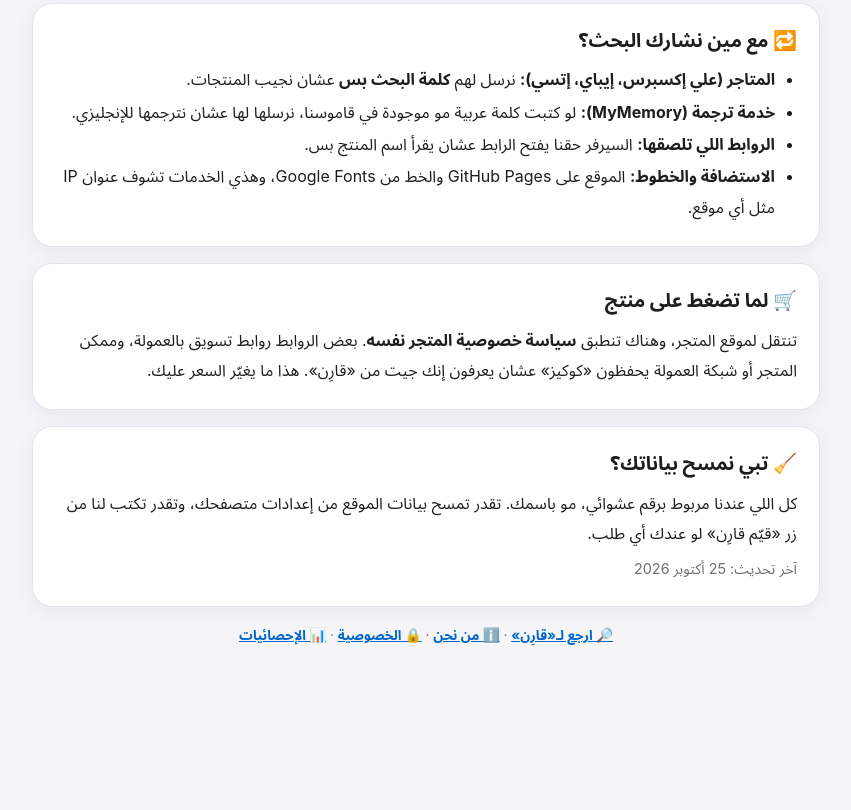
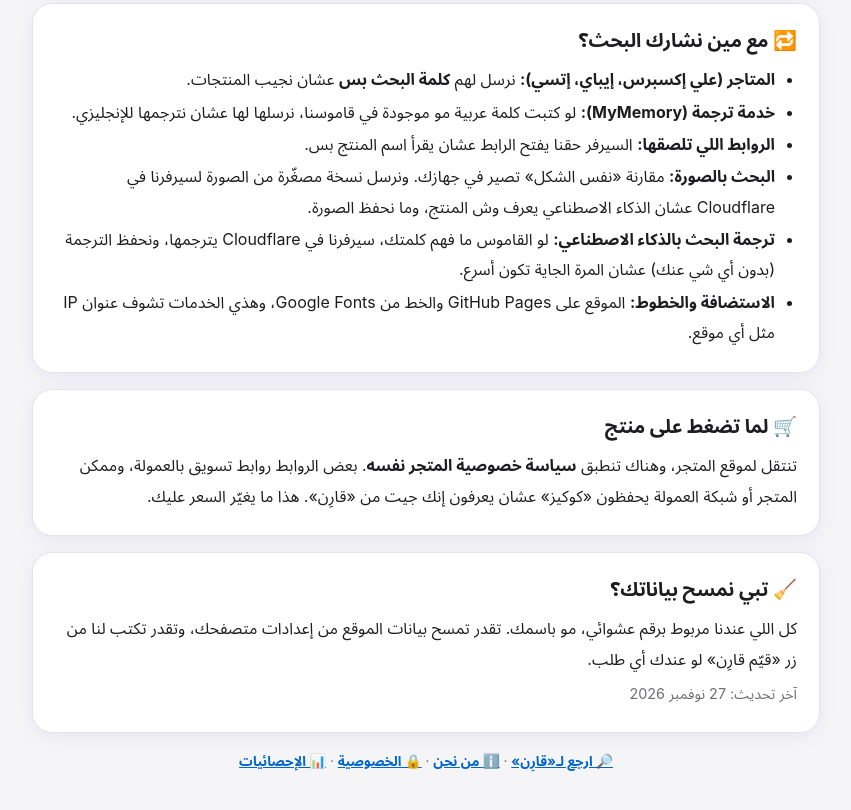
Before and after one commit to abtkar2011-bot/Qarin, a plain HTML site: page privacy.html in a window 1280 px wide. Shown: the part 586-1396 px from the top of the page, without its empty margins (214-1065 px from the left). Before the commit the page ends 1283 px from the top, so only its background shows below. Drawn offline with Linux system fonts and the light colour scheme.

Commit message:
Privacy page: image search and AI translation are now described
Co-Authored-By: Claude Opus 5.5 <noreply@anthropic.com>
Claude-Session: https://claude.ai/code/session_01JPcJJz9RvUid6aaScUD6z8

```diff
--- a/privacy.html
+++ b/privacy.html
@@ -81,6 +81,8 @@ footer { text-align: center; color: var(--muted); font-size: 0.85rem; }
       <li><b>المتاجر (علي إكسبرس، إيباي، إتسي):</b> نرسل لهم <b>كلمة البحث بس</b> عشان نجيب المنتجات.</li>
       <li><b>خدمة ترجمة (MyMemory):</b> لو كتبت كلمة عربية مو موجودة في قاموسنا، نرسلها لها عشان نترجمها للإنجليزي.</li>
       <li><b>الروابط اللي تلصقها:</b> السيرفر حقنا يفتح الرابط عشان يقرأ اسم المنتج بس.</li>
+      <li><b>البحث بالصورة:</b> مقارنة «نفس الشكل» تصير في جهازك. ونرسل نسخة مصغّرة من الصورة لسيرفرنا في Cloudflare عشان الذكاء الاصطناعي يعرف وش المنتج، وما نحفظ الصورة.</li>
+      <li><b>ترجمة البحث بالذكاء الاصطناعي:</b> لو القاموس ما فهم كلمتك، سيرفرنا في Cloudflare يترجمها، ونحفظ الترجمة (بدون أي شي عنك) عشان المرة الجاية تكون أسرع.</li>
       <li><b>الاستضافة والخطوط:</b> الموقع على GitHub Pages والخط من Google Fonts، وهذي الخدمات تشوف عنوان IP مثل أي موقع.</li>
     </ul>
   </section>
@@ -93,7 +95,7 @@ footer { text-align: center; color: var(--muted); font-size: 0.85rem; }
   <section>
     <h2>🧹 تبي نمسح بياناتك؟</h2>
     <p>كل اللي عندنا مربوط برقم عشوائي، مو باسمك. تقدر تمسح بيانات الموقع من إعدادات متصفحك، وتقدر تكتب لنا من زر «قيّم قارِن» لو عندك أي طلب.</p>
-    <p class="muted">آخر تحديث: 25 أكتوبر 2026</p>
+    <p class="muted">آخر تحديث: 27 نوفمبر 2026</p>
   </section>
   <footer><a href="./">🔎 ارجع لـ«قارِن»</a> · <a href="about.html">ℹ️ من نحن</a> · <a href="privacy.html">🔒 الخصوصية</a> · <a href="stats.html">📊 الإحصائيات</a></footer>
 </div>
```
